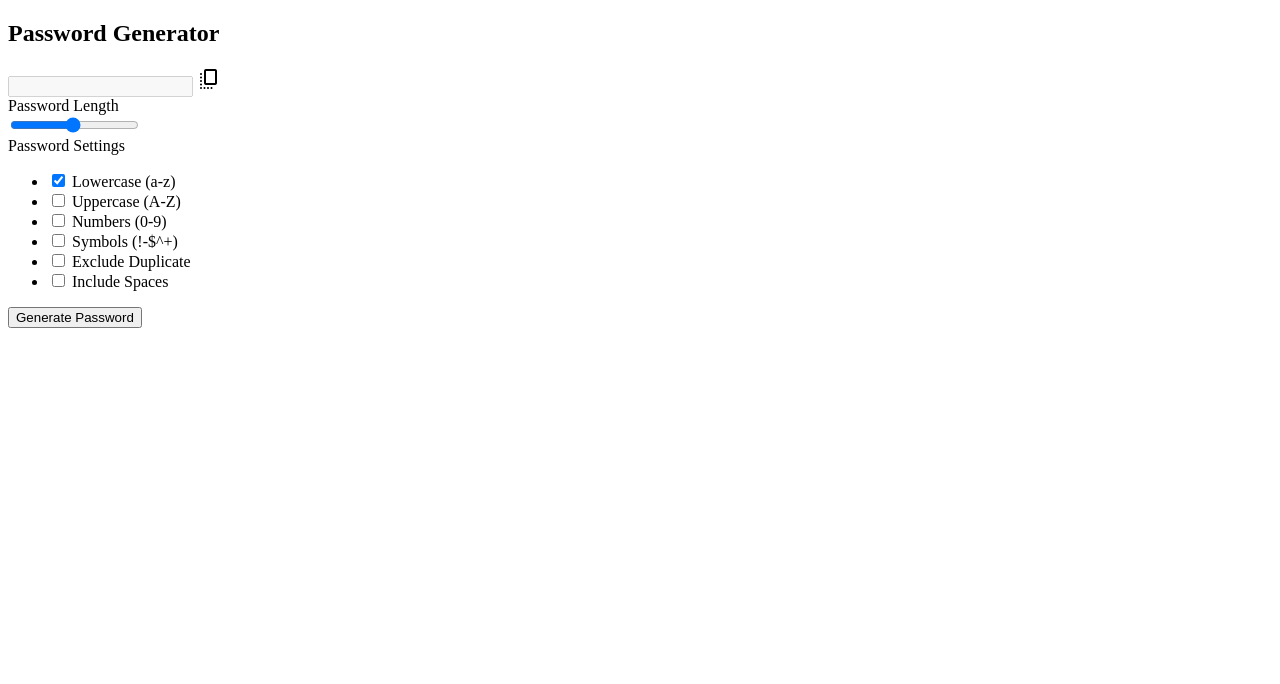
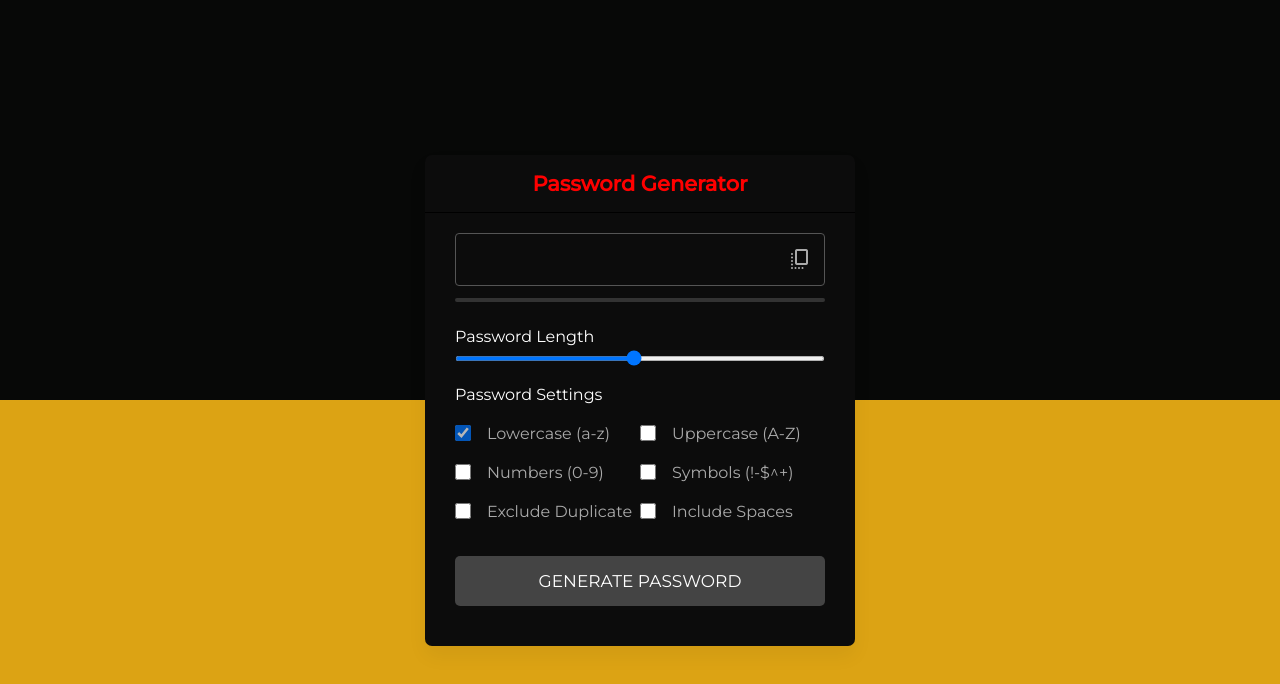
Before and after one commit to unnatidharpure13-pixel/Password_Manager, a plain HTML site: page index.html in a window 1280 px wide. Drawn offline with nearby package versions, Linux system fonts and the light colour scheme; a script that the page names is missing.

Commit message:
html file edited as per request

```diff
--- a/index.html
+++ b/index.html
@@ -4,7 +4,7 @@
   <meta charset="UTF-8">
   <title>Password Generator</title>
   <link rel='stylesheet' href='https://fonts.googleapis.com/css2?family=Material+Symbols+Rounded:opsz,wght,FILL,GRAD@20..48,100..700,0..1,-50..200'>
-<link rel='stylesheet' href='https://fonts.googleapis.com/css2?family=Montserrat:wght@400;500&amp;display=swap'><link rel="stylesheet" href="./style.css">
+<link rel='stylesheet' href='https://fonts.googleapis.com/css2?family=Montserrat:wght@400;500&amp;display=swap'><link rel="stylesheet" href="index.css">
 
 </head>
 <body>
```
